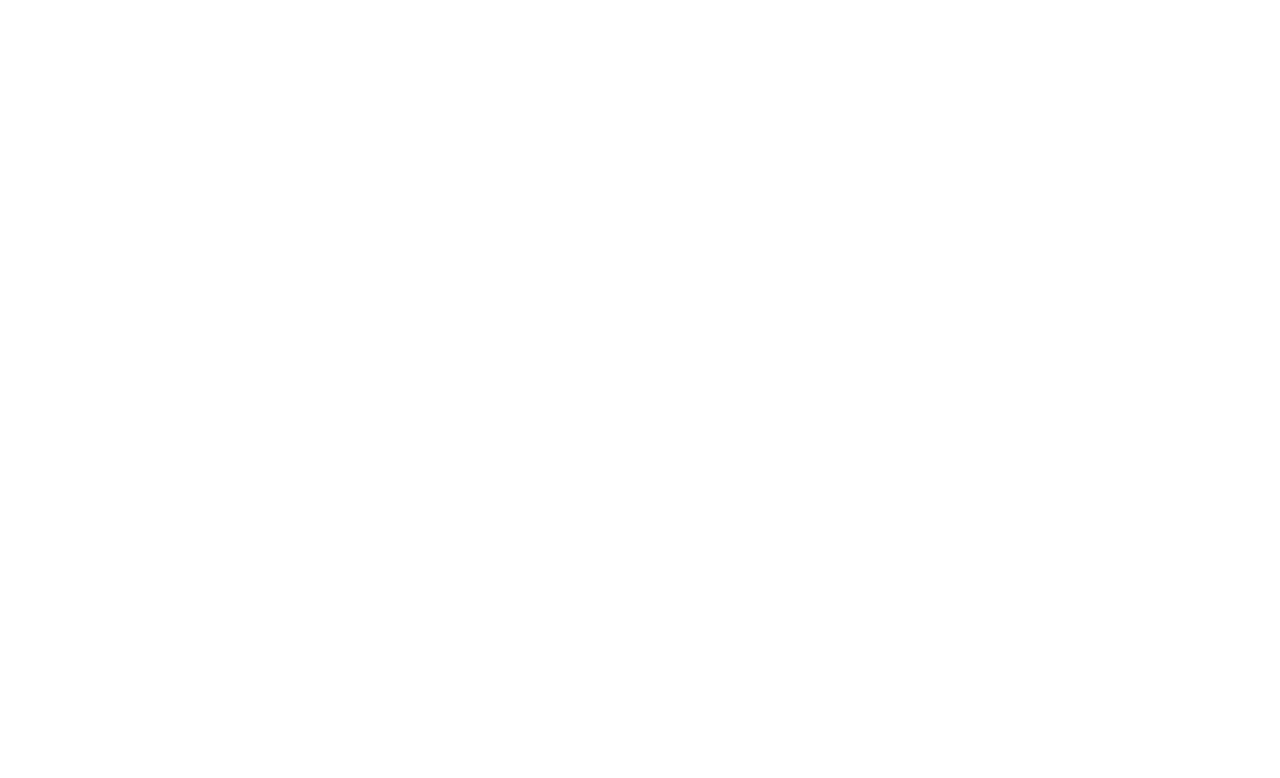
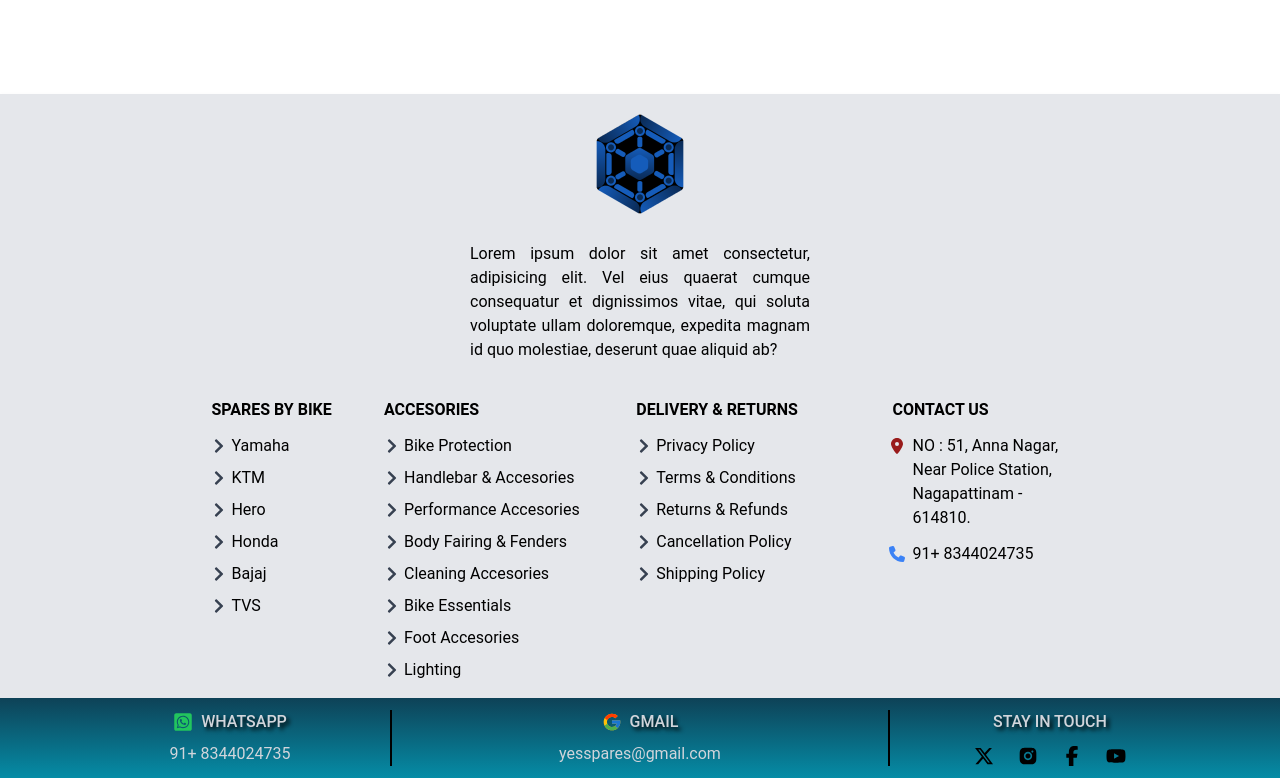
Before and after one commit to FSD-E-Commerce/Ecommerce-FrontEnd, a React (Create React App) app: page / in a window 1280 px wide. Shown: the part 1318-2096 px from the top of the page. Before the commit the page ends 1412 px from the top, so only its background shows below. Built offline with nearby package versions, Linux system fonts and the light colour scheme.

Commit message:
Created Helmet Component

```diff
--- a/src/Components/HomeComponent.jsx
+++ b/src/Components/HomeComponent.jsx
@@ -2,7 +2,7 @@
 import { Link } from "react-router-dom";
 import NavBarcomp from "./NavBarComponent2";
 import { Fragment } from "react";
-
+import FooterComp from "./FooterComponent";
 
 const HelmetsAndAccessories =()=>{
 
@@ -68,6 +68,9 @@ return(
           <HelmetsAndAccessories/>
         </section>
     </main>
+    <footer>
+    <FooterComp/>
+    </footer>
     </>
 )
 
--- a/src/Components/RouterComponent.jsx
+++ b/src/Components/RouterComponent.jsx
@@ -4,7 +4,7 @@ import { Route, Routes } from "react-router-dom";
 // import NavBarcomp from "./NavBarComponent2";
 import NotFoundPage from "./PageNotFound";
 import Home from "./HomeComponent";
-import FooterComp from "./FooterComponent";
+//import FooterComp from "./FooterComponent";
 
 const ParentRouter = () => {
     return (
@@ -13,7 +13,7 @@ const ParentRouter = () => {
           <Route path="*" element={<NotFoundPage/>} />
           {/* <Route index element={<Home/>}/> */}
           <Route index element={<Home/>}/>
-          <Route path="/home" element={<FooterComp/>} />
+
 
         </Routes>
     );
```
